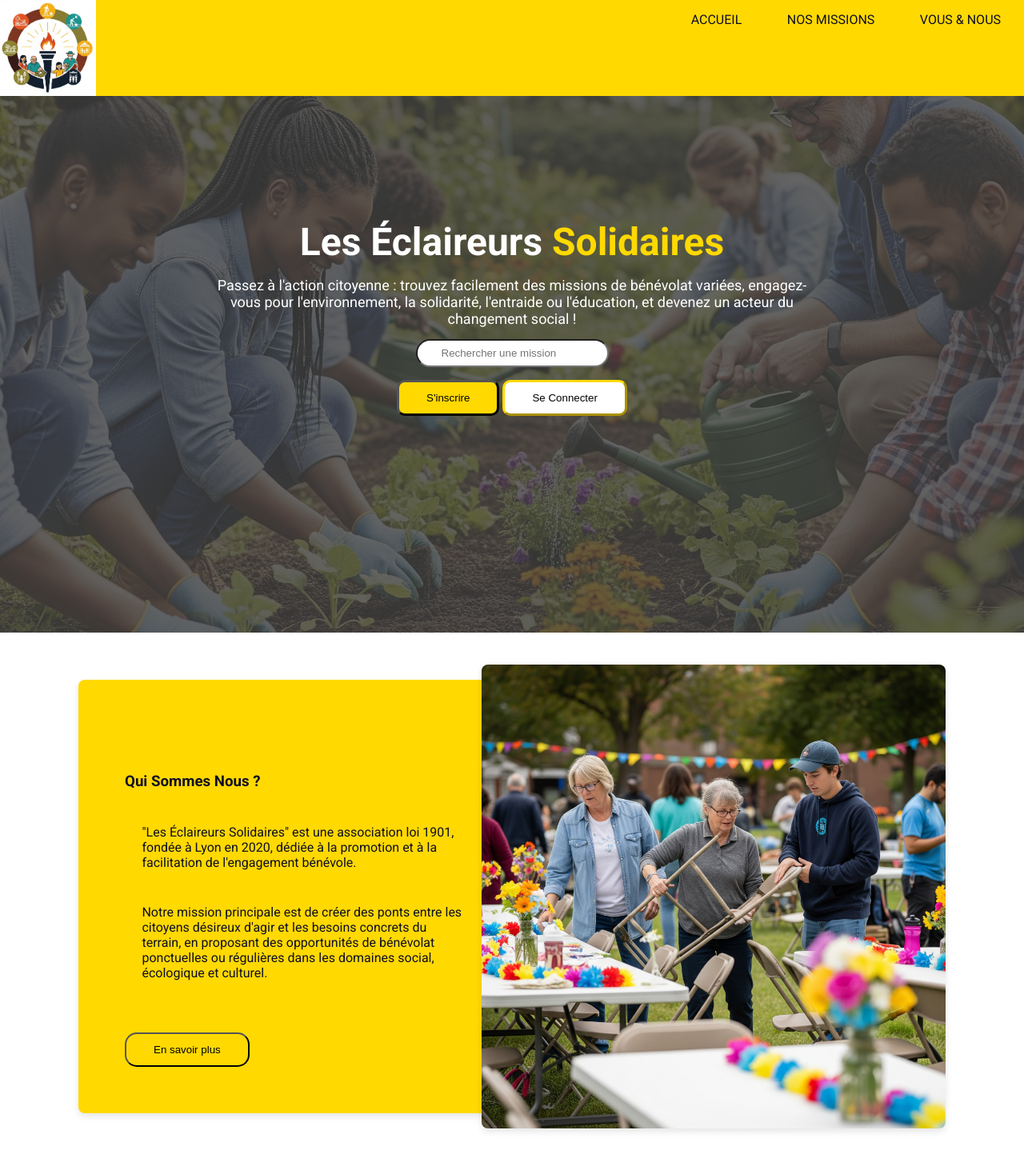
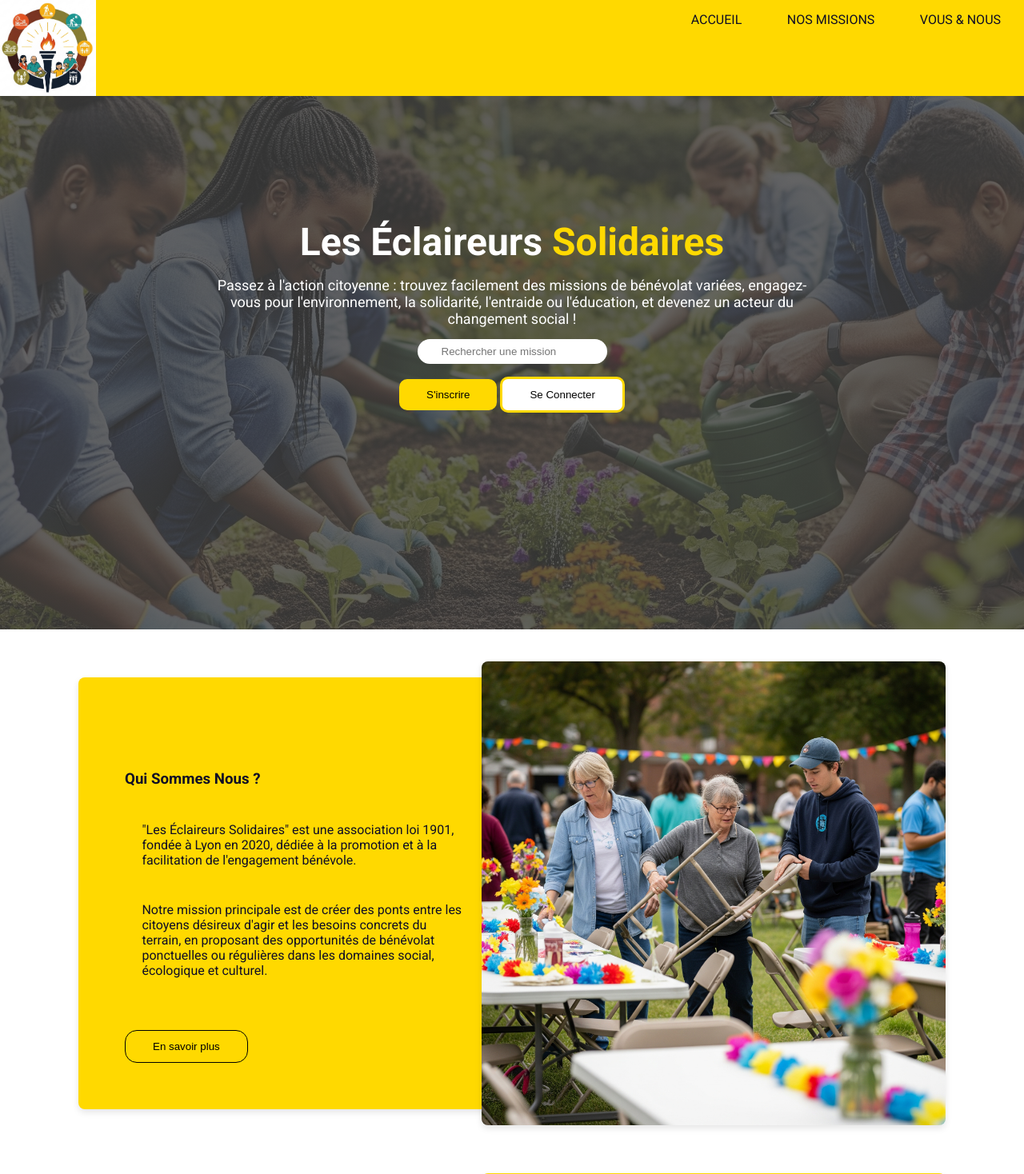
Before and after one commit to PascalJusselme/Projet_M2i, a PHP site: page / in a window 1280 px wide. Shown: the top 1468 px of the page at 80% size. Run offline with PHP 8.4, Linux system fonts and the light colour scheme; some web fonts are replaced.

Commit message:
Rafraichissement css

```diff
--- a/projet_fil_rouge/style/style.css
+++ b/projet_fil_rouge/style/style.css
@@ -1,6 +1,10 @@
 * {
     box-sizing: border-box;
     margin: 0;
+}
+
+input,textarea{
+    border:none;
 }
 
 body {
@@ -91,8 +95,7 @@ a {
 #btn-connec {
     padding: 12px 34px;
     background-color: #fff;
-    border-color: #FFD900;
-    border-width: medium;
+    border: medium,solid,#FFD900;
     border-radius: 10px;
 }
 
@@ -132,7 +135,8 @@ a {
     flex-direction: column;
 }
 
-.btn-see-more input {
+#btn-see-more{
+    border: 1px,solid;
     background-color: #FFD900;
     border-radius: 15px;
     padding: 12px 34px;
@@ -279,6 +283,7 @@ a {
 
 .btn-join-miss input {
     background-color: #FFD900;
+    border: 1px,solid;
     border-radius: 15px;
     padding: 8px 12px;
 }
@@ -405,6 +410,7 @@ form {
 }
 
 #button-formu {
+    border: 1px,solid;
     border-radius: 35px;
     background-color: #FFD900;
     padding: 12px 34px;
```
Also changed, not shown: projet_fil_rouge/img/logo2_2.png (renamed from projet_fil_rouge/img/logo2 copie.png).
